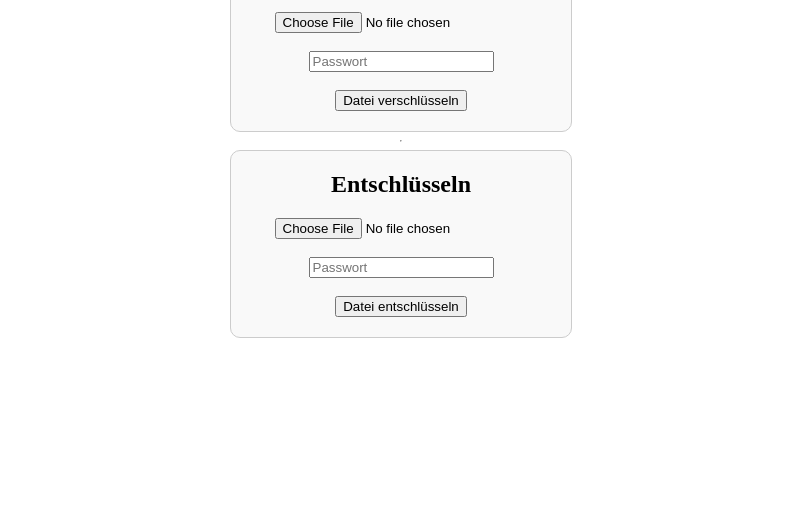
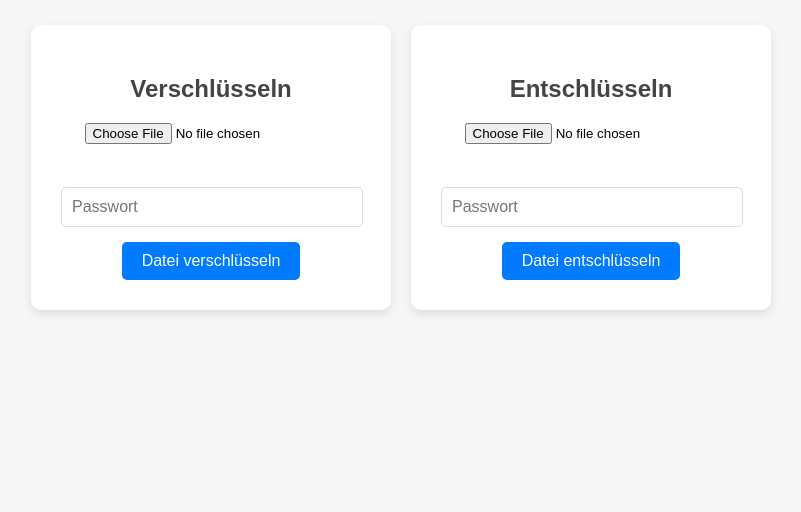
Before and after one commit to wreckedangler/encoder-decoder-api, a plain HTML site: page app/static/index.html in a window 1280 px wide. Shown: the part 288-800 px from the top of the page, without its empty margins (239-1040 px from the left). Drawn offline with Linux system fonts and the light colour scheme.

Commit message:
updated html

```diff
--- a/app/static/index.html
+++ b/app/static/index.html
@@ -9,40 +9,101 @@
             justify-content: center;
             align-items: center;
             height: 100vh;
+            margin: 0;
+            font-family: 'Arial', sans-serif;
+            background-color: #f4f7f6;
             flex-direction: column;
-            margin: 0;
         }
+
+        h1 {
+            font-size: 2.5em;
+            color: #333;
+            margin-bottom: 40px;
+            text-align: center;
+        }
+
+        .form-container {
+            display: flex;
+            justify-content: center;
+            gap: 20px;
+        }
+
         form {
-            border: 1px solid #ccc;
-            padding: 20px;
+            background-color: #ffffff;
+            padding: 30px;
             border-radius: 10px;
-            background-color: #f9f9f9;
+            box-shadow: 0 4px 10px rgba(0, 0, 0, 0.1);
             width: 300px;
             text-align: center;
         }
-        h1, h2 {
-            margin: 0 0 20px;
+
+        h2 {
+            font-size: 1.5em;
+            color: #444;
+            margin-bottom: 20px;
+        }
+
+        input[type="file"] {
+            display: block;
+            margin: 10px auto;
+        }
+
+        input[type="password"] {
+            width: calc(100% - 20px);
+            padding: 10px;
+            margin: 15px 0;
+            border: 1px solid #ddd;
+            border-radius: 5px;
+            font-size: 1em;
+        }
+
+        button {
+            background-color: #007BFF;
+            color: white;
+            padding: 10px 20px;
+            border: none;
+            border-radius: 5px;
+            cursor: pointer;
+            font-size: 1em;
+            transition: background-color 0.3s ease;
+        }
+
+        button:hover {
+            background-color: #0056b3;
+        }
+
+        /* Mobile responsiveness */
+        @media (max-width: 768px) {
+            .form-container {
+                flex-direction: column;
+                align-items: center;
+            }
+
+            form {
+                width: 100%;
+                max-width: 300px;
+            }
         }
     </style>
 </head>
 <body>
 <h1>EndeCrypt</h1>
 
+<div class="form-container">
     <form id="encrypt-form">
         <h2>Verschlüsseln</h2>
-    <input type="file" id="encrypt-file" required><br><br>
-    <input type="password" id="encrypt-password" placeholder="Passwort" required><br><br>
+        <input type="file" id="encrypt-file" required><br>
+        <input type="password" id="encrypt-password" placeholder="Passwort" required><br>
         <button type="submit">Datei verschlüsseln</button>
     </form>
 
-<hr>
-
     <form id="decrypt-form">
         <h2>Entschlüsseln</h2>
-    <input type="file" id="decrypt-file" required><br><br>
-    <input type="password" id="decrypt-password" placeholder="Passwort" required><br><br>
+        <input type="file" id="decrypt-file" required><br>
+        <input type="password" id="decrypt-password" placeholder="Passwort" required><br>
         <button type="submit">Datei entschlüsseln</button>
     </form>
+</div>
 
 <script>
     document.getElementById('encrypt-form').addEventListener('submit', function(e) {
```
Lines whose indentation alone changed are shown as unchanged.
